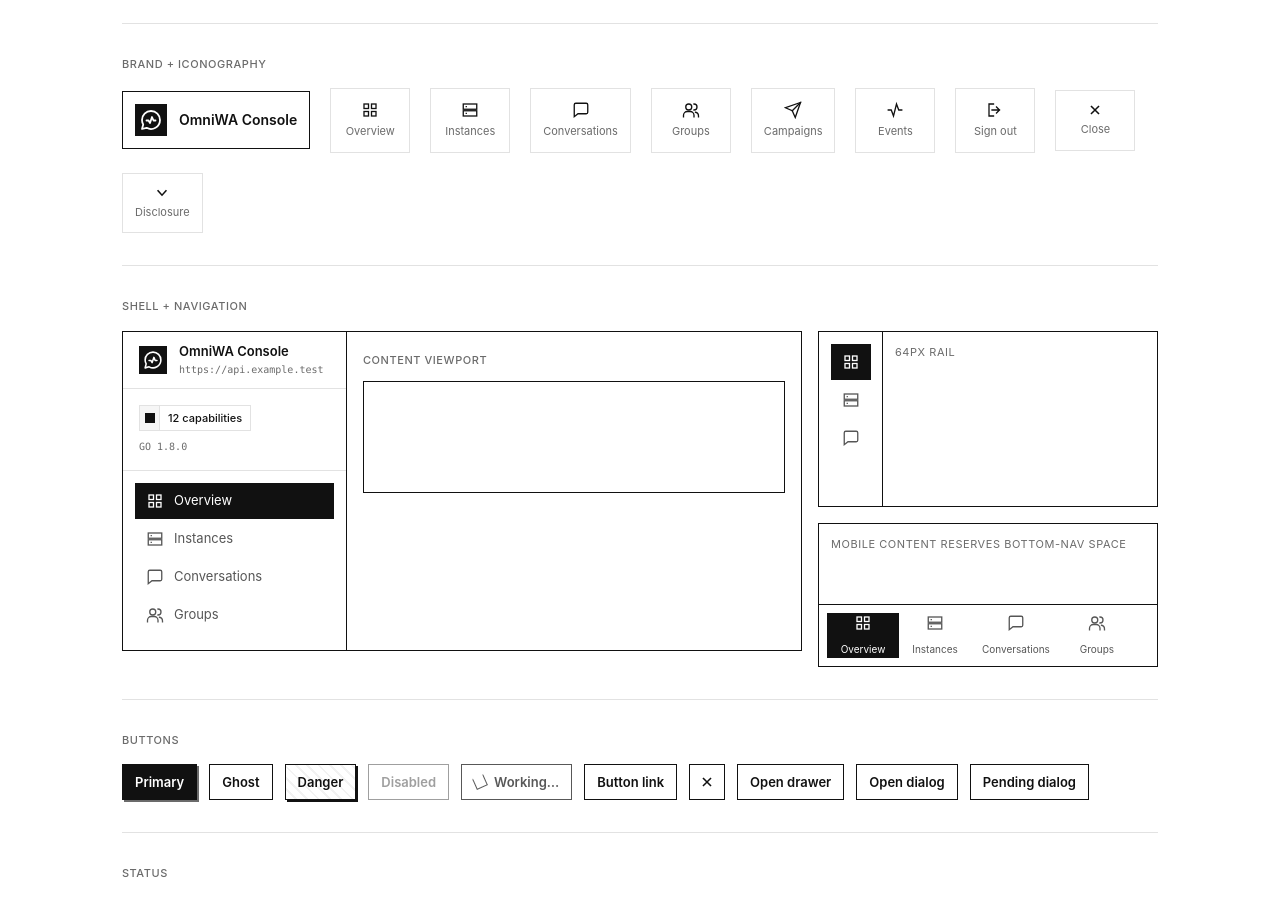
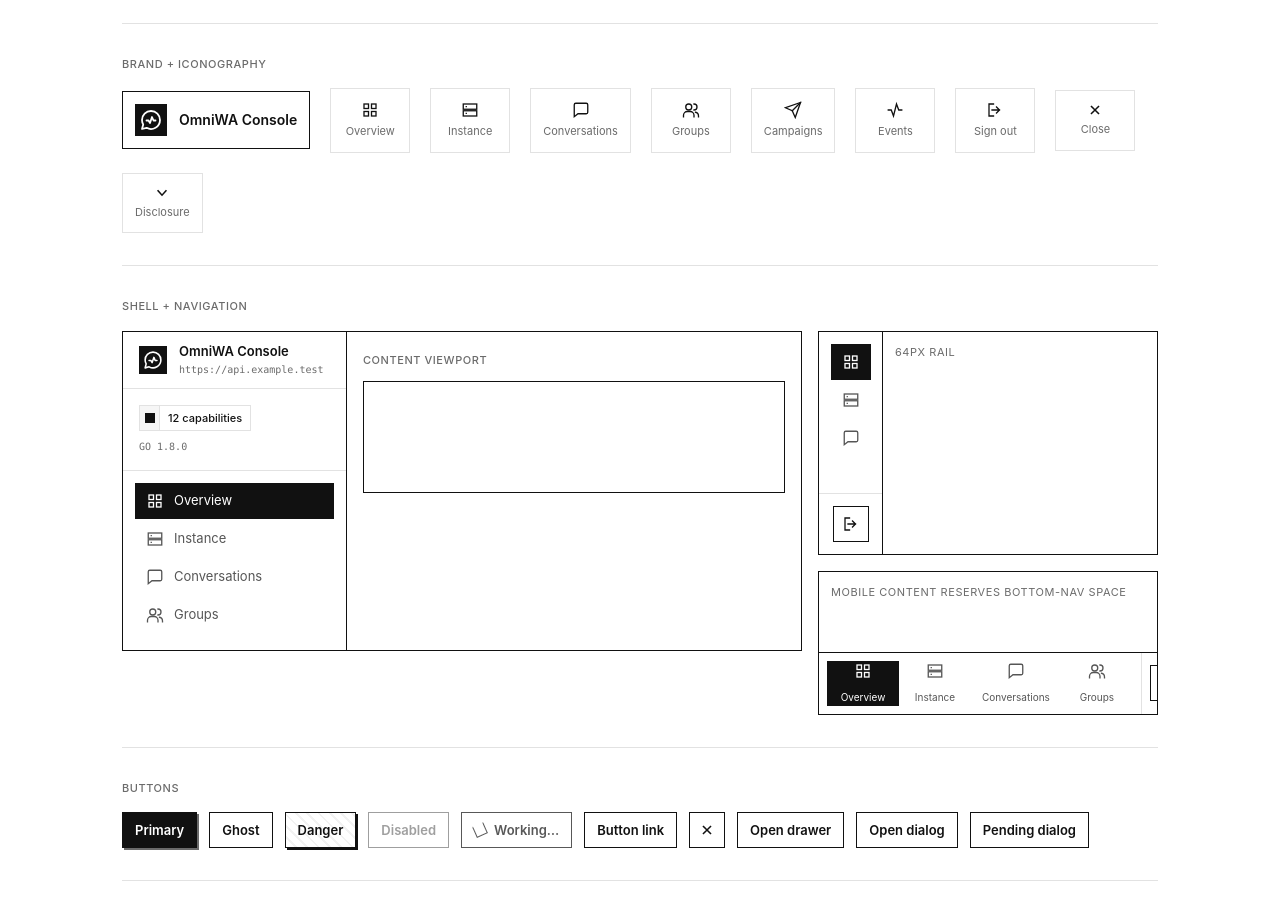
Before and after one commit to hiepknor/omniwa-console, a React (Vite) app: page /__ui in a window 1280 px wide. Shown: the part 800-1697 px from the top of the page. Built offline with nearby package versions, Linux system fonts and the light colour scheme.

Commit message:
refactor: frame pairing as instance management

```diff
--- a/design/DESIGN.md
+++ b/design/DESIGN.md
@@ -226,15 +226,18 @@ for ≤11px labels. Numbers that align vertically use `tabular-nums`.
   session key kind, not hardcoded.
   - **Admin** → *Platform*: Overview · Recovery (only when the server advertises
     `projection_failure_operations`) · Instances.
-  - **API** → *Runtime*: Overview · *Messaging*: Conversations, Groups, Campaigns ·
-    *Observability*: Events.
+  - **API** → *Runtime*: Overview, Instance · *Messaging*: Conversations, Groups,
+    Campaigns · *Observability*: Events. Instance is the stable destination for
+    active-runtime identity and lifecycle; connection and pairing are sections,
+    not navigation categories.
   - **Unknown** → *Runtime*: Overview.
 - **Page header:** an optional 11px uppercase eyebrow, the page title, connection
   state on the right, at most one primary action. ≤640px stacks to one column.
 - **Responsive:** ≥901px full rail; 641–900px icon-only rail; ≤640px a fixed
   bottom nav bar with icon + visible 10px label while the main viewport reserves
-  its height. Dense form/action controls are at least 40px on mobile; primary
-  navigation targets remain at least 44px.
+  its height. At compact widths Sign out is a separately framed session utility,
+  never a navigation destination. Dense form/action controls are at least 40px
+  on mobile; primary navigation targets remain at least 44px.
 - **Split workspaces:** directory + detail use two panes only above 900px. At
   tablet/mobile widths the selected detail replaces the directory and exposes a
   full `Back` action; neither pane may remain positioned outside the viewport.
--- a/src/app/PreviewInstances.tsx
+++ b/src/app/PreviewInstances.tsx
@@ -38,7 +38,7 @@ export function PreviewInstances() {
             </DescriptionList>
           </Panel>
 
-          <Panel title="Connection and pairing" description="Connected and paired are different server facts.">
+          <Panel title="Connection & pairing" description="Connected and paired are different server facts.">
             <div className="grid gap-3">
               <Image src="/ui-qr-sample.svg" alt="Sample QR code for the pairing preview" aspect="square" fit="contain" className="w-52 justify-self-start" imageClassName="bg-surface p-3" />
               <p className="text-xs text-fg-3">WhatsApp → Linked Devices → Link a Device. Pairing is complete only when status reports loggedIn.</p>
--- a/src/app/UiGallery.tsx
+++ b/src/app/UiGallery.tsx
@@ -83,11 +83,13 @@ const inkRamp = [
 ];
 const navigationItems = [
   ['overview', 'Overview'],
-  ['instances', 'Instances'],
+  ['instances', 'Instance'],
   ['chats', 'Conversations'],
   ['groups', 'Groups'],
   ['campaigns', 'Campaigns'],
   ['events', 'Events'],
+] as const;
+const sessionUtilityItems = [
   ['signout', 'Sign out'],
 ] as const;
 
@@ -108,17 +110,23 @@ function ShellAnatomy() {
         <div className="min-w-0 p-4"><span className="text-[11px] font-medium uppercase tracking-wider text-fg-3">Content viewport</span><div className="mt-3 h-28 border border-line-strong bg-surface" /></div>
       </div>
       <div className="grid gap-4">
-        <div className="grid h-44 grid-cols-[64px_minmax(0,1fr)] overflow-hidden border border-line-strong">
-          <nav aria-label="Compact rail example" className="grid content-start gap-0.5 border-r border-line-strong bg-surface p-3">
-            {navigationItems.slice(0, 3).map(([icon, label], index) => <div key={icon} title={label} className={navigationItemClassName(index === 0, 'justify-center px-0')}><Icon name={icon} size="nav" /><span className="sr-only">{label}</span></div>)}
-          </nav>
+        <div className="grid h-56 grid-cols-[64px_minmax(0,1fr)] overflow-hidden border border-line-strong">
+          <aside className="flex min-h-0 flex-col border-r border-line-strong bg-surface">
+            <nav aria-label="Compact rail example" className="grid flex-1 content-start gap-0.5 p-3">
+              {navigationItems.slice(0, 3).map(([icon, label], index) => <div key={icon} title={label} className={navigationItemClassName(index === 0, 'justify-center px-0')}><Icon name={icon} size="nav" /><span className="sr-only">{label}</span></div>)}
+            </nav>
+            <div className="grid place-items-center border-t border-line p-3"><Button aria-label="Sign out" title="Sign out" className="size-9"><Icon name="signout" size="nav" /></Button></div>
+          </aside>
           <div className="bg-bg p-3 text-[11px] uppercase tracking-wider text-fg-3">64px rail</div>
         </div>
         <div className="grid overflow-hidden border border-line-strong bg-bg">
           <div className="h-20 p-3 text-[11px] uppercase tracking-wider text-fg-3">Mobile content reserves bottom-nav space</div>
-          <nav aria-label="Mobile navigation example" className="flex overflow-x-auto border-t border-line-strong bg-surface p-2">
-            {navigationItems.slice(0, 4).map(([icon, label], index) => <div key={icon} className={navigationItemClassName(index === 0, 'min-h-11 min-w-[72px] flex-col justify-center gap-0.5 px-2')}><Icon name={icon} size="nav" /><span className="text-[10px]">{label}</span></div>)}
-          </nav>
+          <div className="flex border-t border-line-strong bg-surface">
+            <nav aria-label="Mobile navigation example" className="flex min-w-0 flex-1 overflow-x-auto p-2">
+              {navigationItems.slice(0, 4).map(([icon, label], index) => <div key={icon} className={navigationItemClassName(index === 0, 'min-h-11 min-w-[72px] flex-col justify-center gap-0.5 px-2')}><Icon name={icon} size="nav" /><span className="text-[10px]">{label}</span></div>)}
+            </nav>
+            <div className="grid shrink-0 place-items-center border-l border-line p-2"><Button aria-label="Sign out" title="Sign out" className="size-10"><Icon name="signout" size="nav" /></Button></div>
+          </div>
         </div>
       </div>
     </div>
@@ -186,7 +194,7 @@ export function UiGallery() {
         <Section title="Brand + iconography">
           <div className="flex flex-wrap items-center gap-5">
             <div className="flex items-center gap-3 border border-line-strong p-3"><Logo className="size-8" /><span className="text-sm font-semibold">OmniWA Console</span></div>
-            {navigationItems.map(([name, label]) => <div key={name} className="grid min-w-20 justify-items-center gap-1 border border-line p-3"><Icon name={name} size="nav" /><span className="text-[11px] text-fg-3">{label}</span></div>)}
+            {[...navigationItems, ...sessionUtilityItems].map(([name, label]) => <div key={name} className="grid min-w-20 justify-items-center gap-1 border border-line p-3"><Icon name={name} size="nav" /><span className="text-[11px] text-fg-3">{label}</span></div>)}
             <div className="grid min-w-20 justify-items-center gap-1 border border-line p-3"><Icon name="close" /><span className="text-[11px] text-fg-3">Close</span></div>
             <div className="grid min-w-20 justify-items-center gap-1 border border-line p-3"><Icon name="chevron-down" /><span className="text-[11px] text-fg-3">Disclosure</span></div>
           </div>
--- a/src/app/navigation.tsx
+++ b/src/app/navigation.tsx
@@ -23,7 +23,7 @@ export function navigationForKeyKind(keyKind: KeyKind, recoveryAvailable = false
   }
   if (keyKind === 'api') {
     return [
-      { label: 'Runtime', items: [overview, { to: '/connection', label: 'Connection', icon: 'instances' }] },
+      { label: 'Runtime', items: [overview, { to: '/connection', label: 'Instance', icon: 'instances' }] },
       {
         label: 'Messaging',
         items: [
--- a/src/features/instances/ConnectionAndPairing.tsx
+++ b/src/features/instances/ConnectionAndPairing.tsx
@@ -107,7 +107,7 @@ export function ConnectionAndPairing({ controller }: { controller: InstancePairi
   });
 
   return (
-    <Panel title="Connection and pairing" description="Connected and paired are different server facts.">
+    <Panel title="Connection & pairing" description="Connected and paired are different server facts.">
       <div className="grid gap-3">
         {controller.status.isPending ? <StateNotice kind="loading" title="Reading status" detail="Reading instance status." /> : controller.status.error ? <FailureNotice error={controller.status.error} stale={controller.status.data !== undefined} onRetry={() => controller.status.refetch()} /> : null}
         {controller.lastAcknowledgement ? <Acknowledgement action={controller.lastAcknowledgement} /> : null}
--- a/src/features/instances/PairingPage.tsx
+++ b/src/features/instances/PairingPage.tsx
@@ -11,7 +11,7 @@ export function PairingPage() {
   if (!token) {
     return (
       <div className="grid gap-6 p-6 max-sm:p-4">
-        <PageHeader eyebrow="Runtime" title="Connection & pairing" description="Connect and pair the active instance credential." />
+        <PageHeader eyebrow="Runtime" title="Instance" description="Inspect and manage the active instance credential." />
         <StateNotice kind="empty" title="Instance credential required" detail="Connection and pairing uses the active instance credential. No provider request was sent." />
       </div>
     );
@@ -29,8 +29,8 @@ export function PairingPage() {
     <div className="grid gap-6 p-6 max-sm:p-4">
       <PageHeader
         eyebrow="Runtime"
-        title="Connection & pairing"
-        description="Generate the active WhatsApp pairing QR without requiring admin fleet access."
+        title="Instance"
+        description="Inspect connection state and manage WhatsApp pairing for the active runtime."
       />
       <div className="grid min-w-0 gap-4 lg:grid-cols-[minmax(0,0.8fr)_minmax(0,1.2fr)]">
         <Panel title="Active instance" description="Live token-scoped status; server facts remain authoritative.">
```
Also changed, not shown: scripts/check-design.mjs (+9 -3 lines), src/app/Shell.tsx (+8 -11 lines), 3 other files (tests, documents, lock files or other folders).
